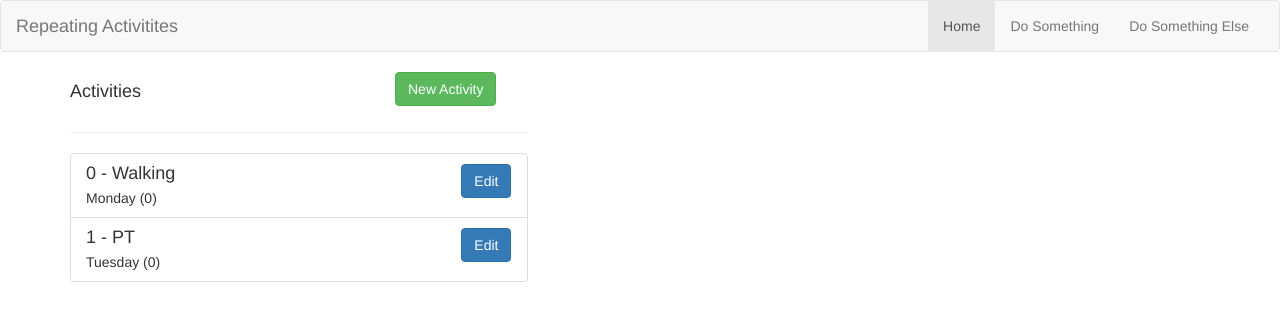
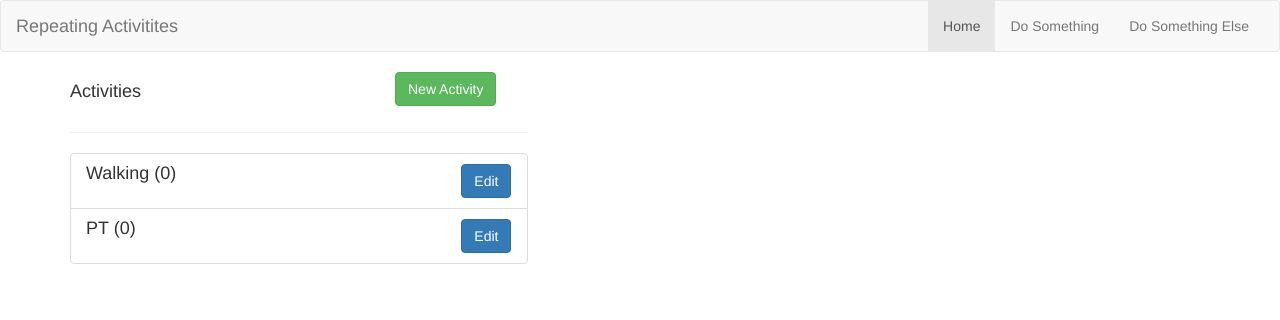
Before and after one commit to twilliamsark/prat, an Angular app: page /activities in a window 1280 px wide. Shown: the top 320 px of the page. Built offline with nearby package versions, Linux system fonts and the light colour scheme.

Commit message:
Hide activity day of week

```diff
--- a/src/app/activity-edit/activity-edit.component.html
+++ b/src/app/activity-edit/activity-edit.component.html
@@ -13,7 +13,7 @@
           </div>
         </div>
       </div>
-      <div class="row">
+      <div class="row" *ngIf="false">
         <div class="col-xs-12">
           <div class="form-group">
             <label for="day">Day of Week</label>
--- a/src/app/activity-edit/activity-edit.component.ts
+++ b/src/app/activity-edit/activity-edit.component.ts
@@ -39,8 +39,7 @@ export class ActivityEditComponent implements OnInit {
         this.selectedActivity ? this.selectedActivity.activity_type : '',
         Validators.required),
       'day': new FormControl(
-        this.selectedActivity ? this.selectedActivity.day : 'Monday',
-        Validators.required)
+        this.selectedActivity ? this.selectedActivity.day : 'Monday')
     });
   }
 
@@ -63,7 +62,7 @@ export class ActivityEditComponent implements OnInit {
   }
 
   onSave() {
-    console.log(JSON.stringify(this.activityEditForm.value));
+    // console.log(JSON.stringify(this.activityEditForm.value));
     const activity_type = this.activityEditForm.get('activity').value;
     const day_of_week = this.activityEditForm.get('day').value;
 
--- a/src/app/activity/activity.component.html
+++ b/src/app/activity/activity.component.html
@@ -4,11 +4,11 @@
     class="col-xs-10 pull-left"
     style="cursor: pointer;">
     <h4 class="list-group-item-heading">
-      {{ index }} - {{ activity.activity_type }}
+      {{ activity.activity_type }} ({{ activity.instances.length }})
     </h4>
-    <p class="list-group-item-text">
+    <!-- <p class="list-group-item-text">
       {{ activity.day }} ({{ activity.instances.length }})
-    </p>
+    </p> -->
   </a>
   <div class="col-xs-2">
     <div class="pull-right">
```
